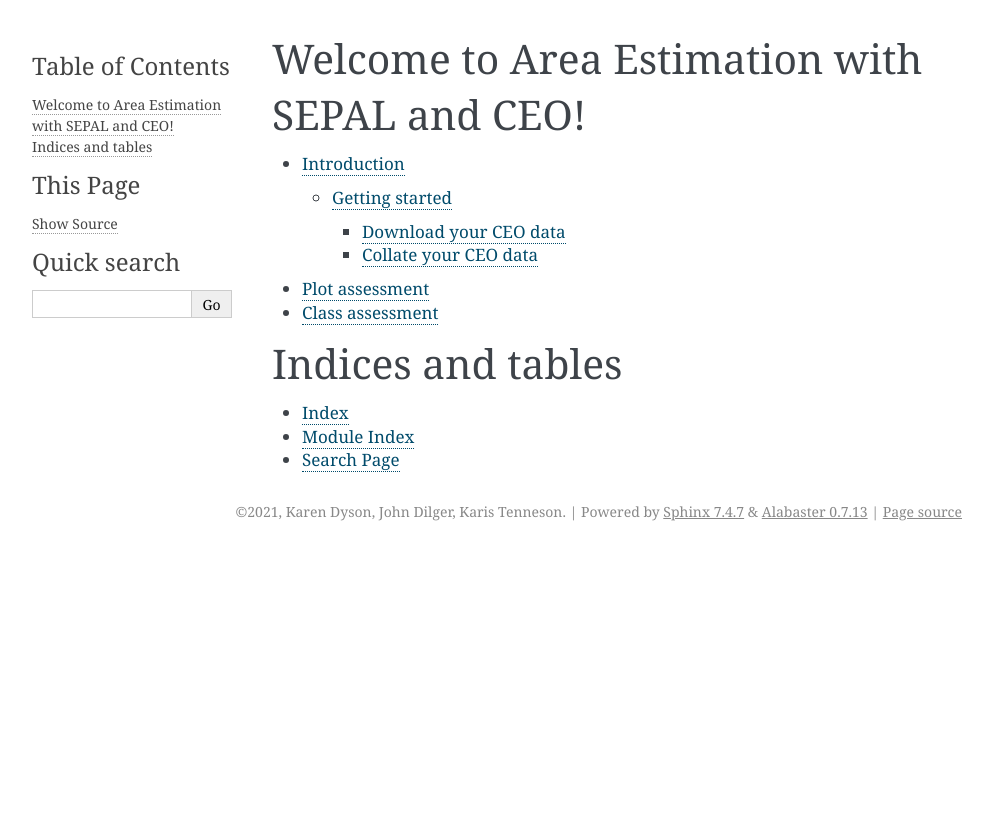
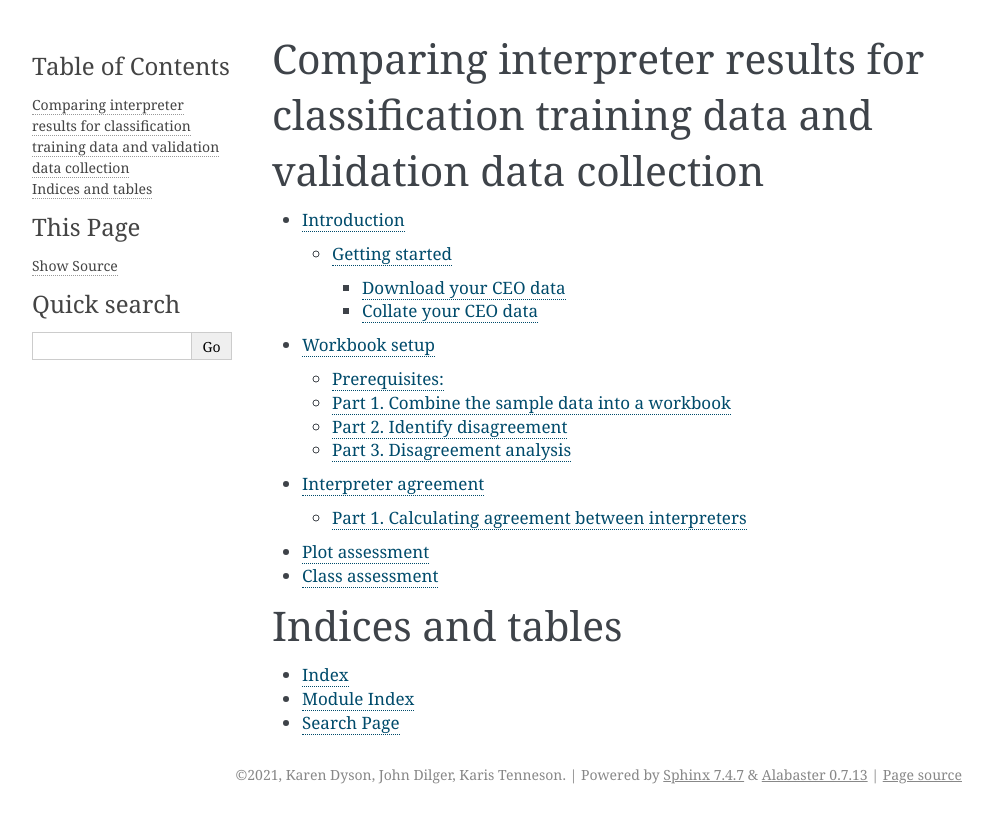
Before and after one commit to sig-gis-training/InterpretationAnalysis, a Sphinx documentation site: the page built from docs/index.rst, in a window 1280 px wide. Shown: the top 823 px of the page, without its empty margins (148-1141 px from the left). Built offline with Sphinx 7.4.7, drawn with Linux system fonts in a browser that asks for light colours; some of the changed lines change nothing that is shown.

Commit message:
new exercise 1, intro, and index

```diff
--- a/docs/exercise-1.rst
+++ b/docs/exercise-1.rst
@@ -0,0 +1,88 @@
+Interpreter agreement
+=====================
+
+Part 1. Calculating agreement between interpreters
+-----------------------------------------------------------
+
+Quality control refers to the quality of interpretation through cross-validation based on a set of samples that were assessed by two or more interpreters. These checks can be conducted in CEO by creating multiple projects with the same sample plots. Multiple interpreters can each complete one of these projects, allowing for comparison.
+
+1. Establish a reference interpretation for each of the cross-validation sample units.
+
+  a. Choose a reference interpretation--this should be one of the interpreter’s class assignments.
+  b. This reference interpretation will be the basis for establishing the performance of individual interpreters.
+
+2. Calculate agreement for each interpreter based on the reference interpretation. For each pair of interpreters, create a confusion matrix and include it in your project documentation.
+
++------------------------+-------------------------+------------------------+------------------------+
+|                        | Class 1 (reference)     | Class 2 (reference)    | Class k (reference)    |
++========================+=========================+========================+========================+
+| Class 1 (interpreter)  | Counts of sample points |Counts of sample points |Counts of sample points |
++------------------------+-------------------------+------------------------+------------------------+
+| Class 2 (interpreter)  | Counts of sample points |Counts of sample points |Counts of sample points |
++------------------------+-------------------------+------------------------+------------------------+
+| Class k (interpreter)  | Counts of sample points |Counts of sample points |Counts of sample points |
++------------------------+-------------------------+------------------------+------------------------+
+
+3. To work an example, pretend that you and another interpreter have both collected data on a set of sample units on this Amazon land cover classification. Here are the results:
+
++--------------+------------------------------+------------+
+| Point number | Interpreter 1 (Interpreter)  | Reference  |
++==============+==============================+============+
+| 1            | Forest                       | Forest     |
++--------------+------------------------------+------------+
+| 2            | Forest                       | Forest     |
++--------------+------------------------------+------------+
+| 3            | Forest                       | Non-forest |
++--------------+------------------------------+------------+
+| 4            | Non-forest                   | Non-forest |
++--------------+------------------------------+------------+
+| 5            | Non-forest                   | Forest     |
++--------------+------------------------------+------------+
+| 6            | Forest                       | Forest     |
++--------------+------------------------------+------------+
+| 7            | Non-forest                   | Non-forest |
++--------------+------------------------------+------------+
+| 8            | Non-forest                   | Non-forest |
++--------------+------------------------------+------------+
+| 9            | Non-forest                   | Forest     |
++--------------+------------------------------+------------+
+| 10           | Forest                       | Forest     |
++--------------+------------------------------+------------+
+
+4. Calculate the confusion matrix below:
+
++--------------------------+-------------------+------------------------+
+|                          |Forest (reference) | Non-forest (reference) |
++==========================+===================+========================+
+| Forest (interpreter)     |                   |                        |
++--------------------------+-------------------+------------------------+
+| Non-forest (interpreter) |                   |                        |
++--------------------------+-------------------+------------------------+
+
+5. Based on the confusion matrices, for each interpreter, overall agreement with the reference is to be calculated as follows:
+
+   Agreement between interpreter and the majority = Sum of counts in all the diagonal cells / Sum of all counts
+
+6. The overall agreement per interpreter can be reported as below:
+
++---------------+----------------------------------------------------------------+
+| Interpreter   | Overall agreement                                              |
++===============+================================================================+
+| Interpreter 1 | Sum of counts in all of the diagonal cells/ Sum of all counts  |
++---------------+----------------------------------------------------------------+
+| Interpreter 2 | Sum of counts in all of the diagonal cells/ Sum of all counts  |
++---------------+----------------------------------------------------------------+
+| Interpreter n | Sum of counts in all of the diagonal cells/ Sum of all counts  |
++---------------+----------------------------------------------------------------+
+
+7. Completed example:
+
+.. csv-table:: Interpreter data
+   :file: tables\ex-1-agreement-table-filled.csv
+
+.. csv-table:: Confusion matrix of interpreters and reference
+   :file: tables/ex-1-confusion-matrix-filled.csv
+   :header-rows: 1
+
+.. csv-table:: Overall agreement between interpreters
+   :file: tables\ex-1-overall-agreement-filled.csv
--- a/docs/index.rst
+++ b/docs/index.rst
@@ -1,11 +1,12 @@
 
-Welcome to Area Estimation with SEPAL and CEO!
-==============================================
+Comparing interpreter results for classification training data and validation data collection
+=============================================================================================
 
 .. toctree::
    :maxdepth: 3
 
    Introduction <intro>
+   Workbook setup <exercise-0>
    Interpreter agreement <exercise-1>
    Plot assessment <exercise-2>
    Class assessment <exercise-3>
--- a/docs/intro.rst
+++ b/docs/intro.rst
@@ -35,4 +35,4 @@
 6. Repeat steps 3-5 for each project, e.g. one for each interpreter or team of interpreters.
 
 Collate your CEO data
-----------------------
+--------------------
```
